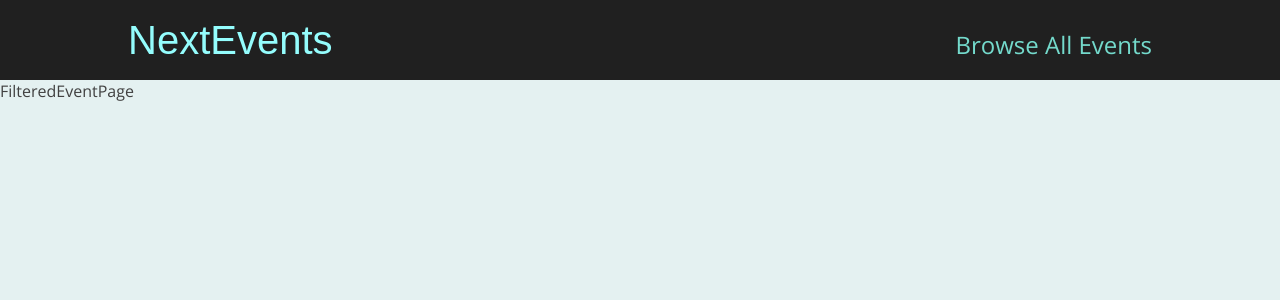
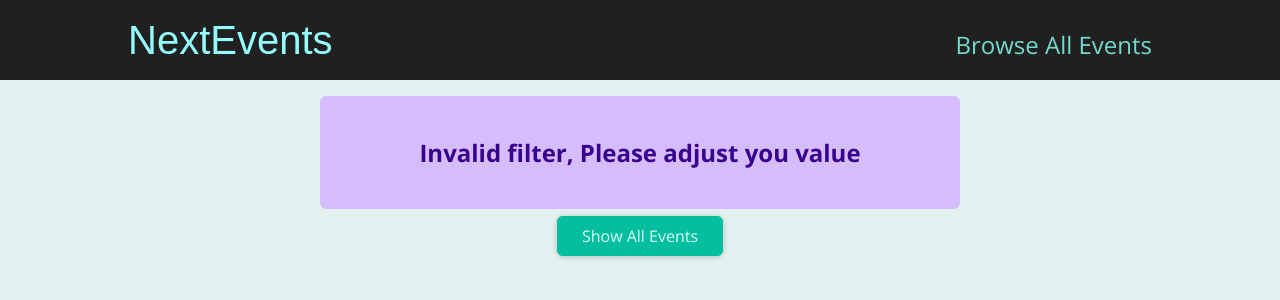
Before and after one commit to prashantk98/foodies-next.jsProject, a Next.js app in the folder nextjs-course-code-03-prj-routing-starting-setup/: page /events/e2 in a window 1280 px wide. Shown: the top 300 px of the page. Built offline with nearby package versions, Linux system fonts and the light colour scheme.

Commit message:
...slug is working

```diff
--- a/nextjs-course-code-03-prj-routing-starting-setup/components/events/events-search.jsx
+++ b/nextjs-course-code-03-prj-routing-starting-setup/components/events/events-search.jsx
@@ -8,7 +8,7 @@
   const submitHandler = (event) => {
     event.preventDefault();
     const selectedYear = yearInputRef.current.value;
-    const selectedMonth = yearInputRef.current.value;
+    const selectedMonth = monthInputRef.current.value;
     props.onSearch(selectedYear, selectedMonth);
   }
   return (
--- /dev/null
+++ b/nextjs-course-code-03-prj-routing-starting-setup/components/events/results-title.js
@@ -0,0 +1,20 @@
+import Button from '../ui/button';
+import classes from './results-title.module.css';
+
+function ResultsTitle(props) {
+  const { date } = props;
+
+  const humanReadableDate = new Date(date).toLocaleDateString('en-US', {
+    month: 'long',
+    year: 'numeric',
+  });
+
+  return (
+    <section className={classes.title}>
+      <h1>Events in {humanReadableDate}</h1>
+      <Button link='/events'>Show all events</Button>
+    </section>
+  );
+}
+
+export default ResultsTitle;
--- /dev/null
+++ b/nextjs-course-code-03-prj-routing-starting-setup/components/events/results-title.module.css
@@ -0,0 +1,6 @@
+.title {
+  margin: 2rem auto;
+  width: 90%;
+  max-width: 40rem;
+  text-align: center;
+}
--- /dev/null
+++ b/nextjs-course-code-03-prj-routing-starting-setup/components/ui/error-alert.js
@@ -0,0 +1,7 @@
+import classes from './error-alert.module.css';
+
+function ErrorAlert(props) {
+  return <div className={classes.alert}>{props.children}</div>;
+}
+
+export default ErrorAlert;
--- /dev/null
+++ b/nextjs-course-code-03-prj-routing-starting-setup/components/ui/error-alert.module.css
@@ -0,0 +1,12 @@
+.alert {
+  margin: 1rem auto;
+  padding: 1rem 2rem;
+  width: 90%;
+  max-width: 40rem;
+  background-color: #d5bdfc;
+  color: #38028d;
+  font-weight: bold;
+  font-size: 1.5rem;
+  text-align: center;
+  border-radius: 6px;
+}
--- a/nextjs-course-code-03-prj-routing-starting-setup/pages/events/[...slug].jsx
+++ b/nextjs-course-code-03-prj-routing-starting-setup/pages/events/[...slug].jsx
@@ -1,7 +1,61 @@
+import { useRouter } from "next/router";
+import EventList from "../../components/events/EventList";
+import ResultsTitle from "../../components/events/results-title";
+import Button from "../../components/ui/button";
+import ErrorAlert from "../../components/ui/error-alert";
+import { getFilteredEvents } from "../../dummy-data";
+
 const FilteredEventPage = () => {
+  const router = useRouter();
+  const filterData = router.query.slug;
+  console.log(filterData);
+  if (!filterData) {
+    return <p className="center">Loading...</p>;
+  }
+  const filterYear = filterData[0];
+  const filterMonth = filterData[1];
+  const numYear = +filterYear;
+  const numMonth = +filterMonth;
+  if (
+    isNaN(numYear) ||
+    isNaN(numMonth) ||
+    numYear > 2023 ||
+    numYear < 2021 ||
+    numMonth < 1 ||
+    numMonth > 12
+  ) {
+    return (
+      <>
+        <ErrorAlert>
+          <p>Invalid filter, Please adjust you value</p>
+        </ErrorAlert>
+        <div className="center">
+          <Button link="/events">Show All Events</Button>
+        </div>
+      </>
+    );
+  }
+  const filteredEvents = getFilteredEvents({ year: numYear, month: numMonth });
+
+  if (!filteredEvents || filteredEvents.length === 0) {
+    return (
+      <>
+        <ErrorAlert>
+          <p>No events found for the chosen filter!</p>
+        </ErrorAlert>
+        <div className="center">
+          <Button link="/events">Show All Events</Button>
+        </div>
+      </>
+    );
+  }
+  const date = new Date(numYear, numMonth - 1);
   return (
-    <div>FilteredEventPage</div>
-  )
-}
+    <>
+      <ResultsTitle date={date} />
+      <EventList items={filteredEvents} />
+    </>
+  );
+};
 
-export default FilteredEventPage
+export default FilteredEventPage;
```
Also changed, not shown: nextjs-course-code-03-prj-routing-starting-setup/pages/events/[eventId].jsx (+19 -9 lines).
